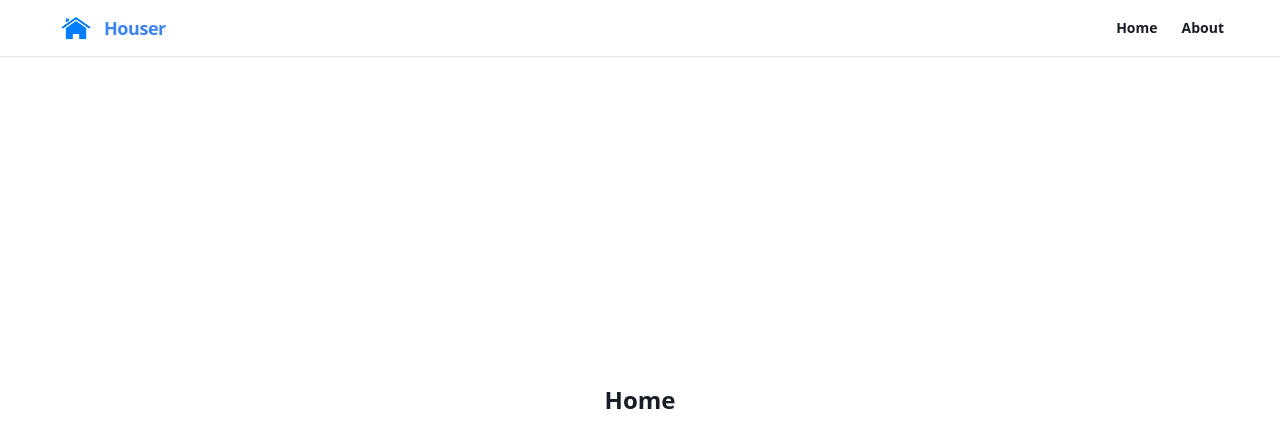
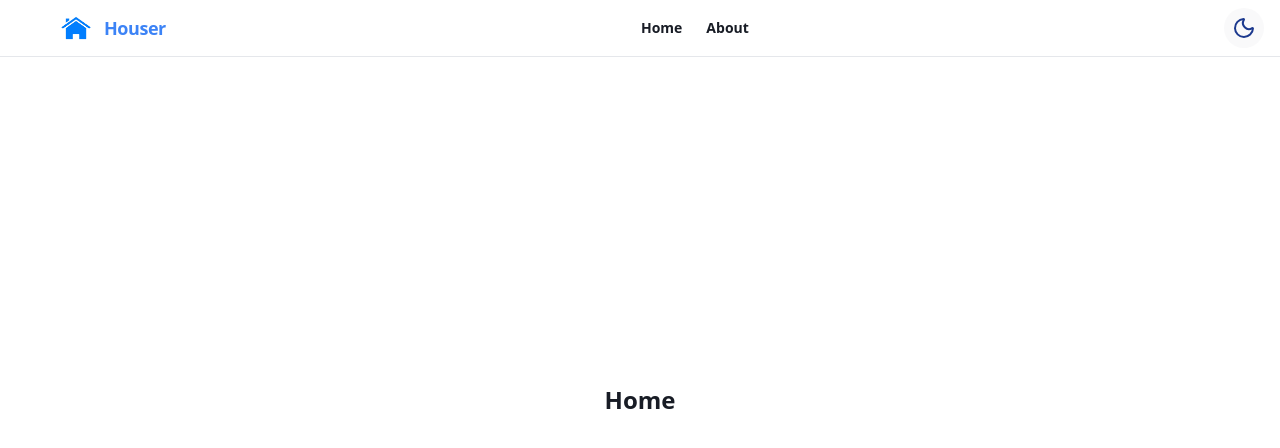
Before and after one commit to RafeUmair/houseMarketPredictor, a React app in the folder frontend/frontend/: page / in a window 1280 px wide. Shown: the top 448 px of the page. Built offline with nearby package versions, Linux system fonts and the light colour scheme; the HTML template or start-up script is replaced by a standard one.

Commit message:
Added DarkMode toggle

```diff
--- a/frontend/frontend/package.json
+++ b/frontend/frontend/package.json
@@ -10,12 +10,14 @@
     "preview": "vite preview"
   },
   "dependencies": {
+    "lucide-react": "^0.562.0",
     "react": "^19.2.0",
     "react-dom": "^19.2.0",
     "react-router-dom": "^7.1.3"
   },
   "devDependencies": {
     "@eslint/js": "^9.39.1",
+    "@tailwindcss/vite": "^4.0.0",
     "@types/react": "^19.2.5",
     "@types/react-dom": "^19.2.3",
     "@vitejs/plugin-react": "^5.1.1",
@@ -23,8 +25,7 @@
     "eslint-plugin-react-hooks": "^7.0.1",
     "eslint-plugin-react-refresh": "^0.4.24",
     "globals": "^16.5.0",
-    "vite": "^7.2.4",
     "tailwindcss": "^4.0.0",
-    "@tailwindcss/vite": "^4.0.0"
+    "vite": "^7.2.4"
   }
 }
--- a/frontend/frontend/src/components/DarkModeToggle.jsx
+++ b/frontend/frontend/src/components/DarkModeToggle.jsx
@@ -0,0 +1,59 @@
+import { useEffect, useState } from "react";
+import { Sun, Moon } from "lucide-react";
+import { cn } from "@/lib/utils";
+
+
+
+export const DarkModeToggle = () => {
+const [isDarkMode, setIsDarkMode] = useState(false);
+
+
+
+  useEffect(() => {
+
+    const savedTheme = localStorage.getItem("theme");
+    if (savedTheme === "dark" || (!savedTheme && window.matchMedia("(prefers-color-scheme: dark)").matches)) {
+     document.documentElement.classList.add("dark");
+      setIsDarkMode(true);
+    }
+  }, []);
+
+
+
+  const toggleDarkMode = () => {
+    if (isDarkMode)
+      {
+        document.documentElement.classList.remove("dark");
+        localStorage.setItem("theme", "light");
+         setIsDarkMode(false);
+      }
+      else
+      {
+          document.documentElement.classList.add("dark");
+          localStorage.setItem("theme", "dark");
+          setIsDarkMode(true);
+      }
+
+
+
+  };
+
+
+
+  return (
+    <button onClick={toggleDarkMode}
+    className={cn(
+      "p-2 rounded-full bg-secondary/50 hover:bg-secondary/70 transition-colors",
+      "focus:outline-none"
+    )}>
+
+
+
+      {isDarkMode ? (
+        <Sun className="h-6 w-6 text-yellow-300" />
+      ) : (
+        <Moon className="h-6 w-6 text-blue-900" />
+      )}
+    </button>
+  );
+};
--- a/frontend/frontend/src/components/NavBar.jsx
+++ b/frontend/frontend/src/components/NavBar.jsx
@@ -1,11 +1,12 @@
 import { Link } from "react-router-dom";
 import houseLogo from "@/assets/houseLogo.png";
+import { DarkModeToggle } from "./DarkModeToggle";
 
 export const Navbar = () => {
   return (
     <header className="fixed top-0 inset-x-0 z-50 bg-background border-b">
-      <div className="container h-14 flex items-center justify-between">
-
+      <div className="container h-14 flex items-center">
+        {/* House Logo */}
         <Link
           to="/"
           className="flex items-center gap-2 text-lg font-semibold tracking-tight text-primary"
@@ -18,7 +19,8 @@ export const Navbar = () => {
           <span>Houser</span>
         </Link>
 
-        <nav className="hidden md:flex items-center gap-6 text-sm text-foreground">
+        {/*Central Navigation */}
+        <nav className="hidden md:flex items-center gap-6 text-sm text-foreground flex-1 justify-center">
           <a href="#home" className="hover:text-primary transition">
             Home
           </a>
@@ -26,6 +28,11 @@ export const Navbar = () => {
             About
           </a>
         </nav>
+
+        {/* DarkMode Toggle*/}
+        <div className="absolute right-4 top-1/2 -translate-y-1/2">
+        <DarkModeToggle />
+        </div>
       </div>
     </header>
   );
--- a/frontend/frontend/src/index.css
+++ b/frontend/frontend/src/index.css
@@ -6,6 +6,7 @@
   --color-foreground: hsl(var(--foreground));
   --color-muted: hsl(var(--muted));
   --color-border: hsl(var(--border));
+  --color-secondary: hsl(var(--secondary));
 
   --color-primary: hsl(var(--primary));
   --color-primary-foreground: hsl(var(--primary-foreground));
@@ -33,6 +34,20 @@
     --card: 0 0% 100%;
     --muted: 220 14% 96%;
     --border: 220 13% 91%;
+    --secondary: 220 14% 96%;
+
+    --primary: 217 91% 60%;
+    --primary-foreground: 0 0% 100%;
+  }
+
+  .dark {
+    --background: 222 22% 8%;
+    --foreground: 0 0% 98%;
+
+    --card: 222 22% 10%;
+    --muted: 220 14% 15%;
+    --border: 220 13% 20%;
+    --secondary: 220 14% 15%;
 
     --primary: 217 91% 60%;
     --primary-foreground: 0 0% 100%;
--- /dev/null
+++ b/frontend/frontend/src/lib/utils.js
@@ -0,0 +1,3 @@
+export function cn(...inputs) {
+  return inputs.filter(Boolean).join(" ");
+}
```
Also changed, not shown: 1 other file (tests, documents, lock files or other folders).
